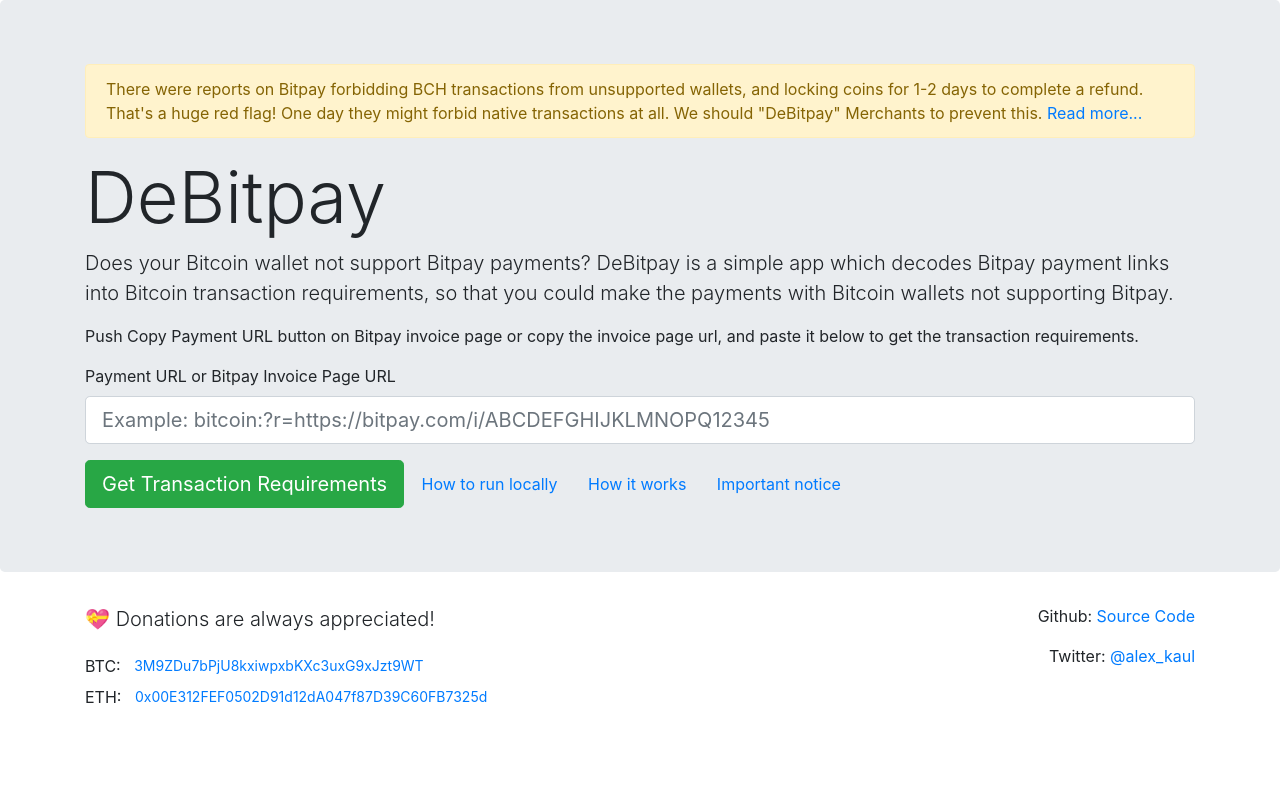
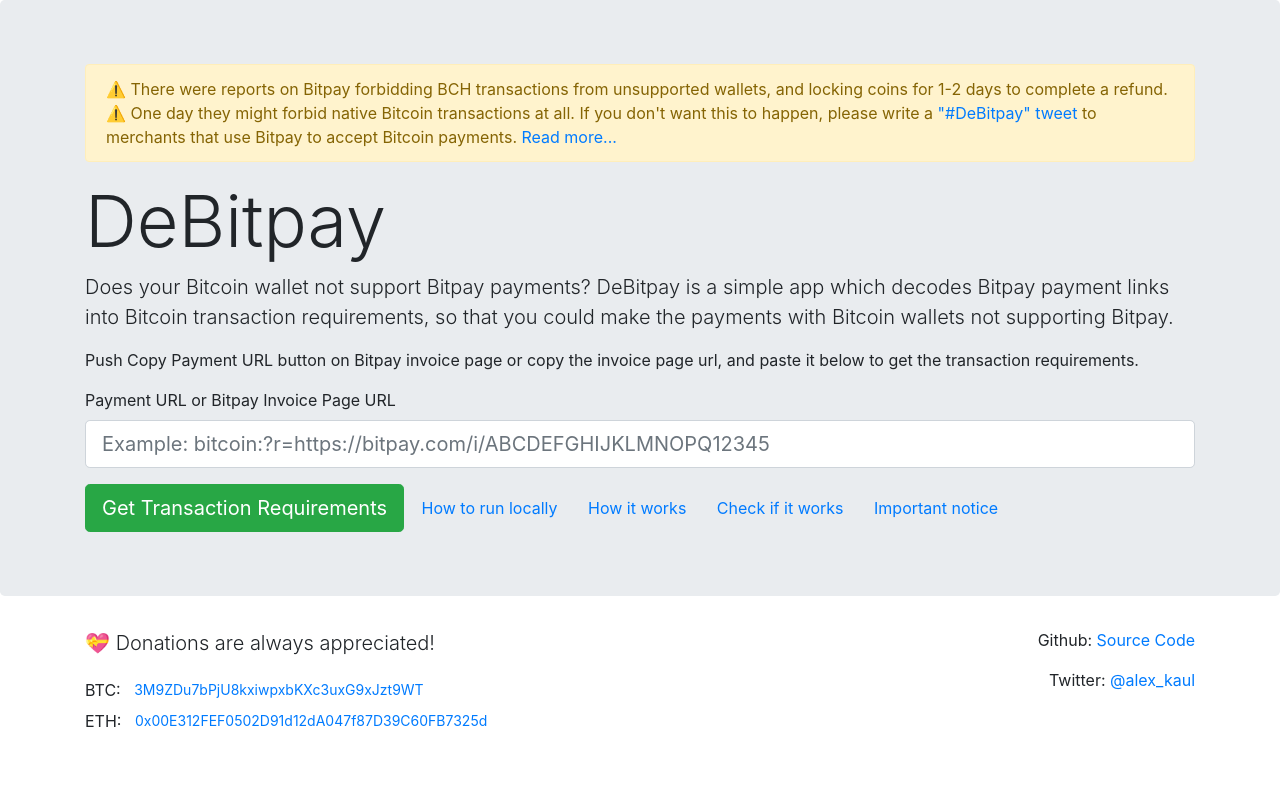
Before and after one commit to alexk111/DeBitpay, a website built with webpack: page src/index.html in a window 1280 px wide. Built offline with nearby package versions, Linux system fonts and the light colour scheme.

Commit message:
Check if it works + updated notice

```diff
--- a/src/index.html
+++ b/src/index.html
@@ -11,7 +11,8 @@
       <div class="jumbotron">
         <div class="container">
           <div class="alert alert-warning" role="alert">
-              There were reports on Bitpay forbidding BCH transactions from unsupported wallets, and locking coins for 1-2 days to complete a refund. That's a huge red flag! One day they might forbid native transactions at all. We should &quot;DeBitpay&quot; Merchants to prevent this. <a href="https://alexk111.github.io/DeBitpay-Merchants/" target="_blank">Read more...</a>
+            ⚠️ There were reports on Bitpay forbidding BCH transactions from unsupported wallets, and locking coins for 1-2 days to complete a refund.<br/>
+            ⚠️ ️One day they might forbid native Bitcoin transactions at all. If you don't want this to happen, please write a <a href="https://twitter.com/search?q=%23DeBitpay" target="_blank">&quot;#DeBitpay&quot; tweet</a> to merchants that use Bitpay to accept Bitcoin payments. <a href="https://alexk111.github.io/DeBitpay-Merchants/" target="_blank">Read more...</a>
           </div>
           <h1 id="app-title" class="display-3">DeBitpay</h1>
           <p class="lead">Does your Bitcoin wallet not support Bitpay payments? DeBitpay is a simple app which decodes Bitpay payment links into Bitcoin transaction requirements, so that you could make the payments with Bitcoin wallets not supporting Bitpay.</p>
@@ -26,6 +27,7 @@
               <div class="d-inline-block">
                 <button class="btn btn-link how-to-run-locally">How to run locally</button>
                 <button class="btn btn-link how-it-works">How it works</button>
+                <a class="btn btn-link" href="https://github.com/alexk111/DeBitpay/issues/13" target="_blank">Check if it works</a>
                 <button class="btn btn-link important-notice">Important notice</button>
               </div>
             </form>
```
